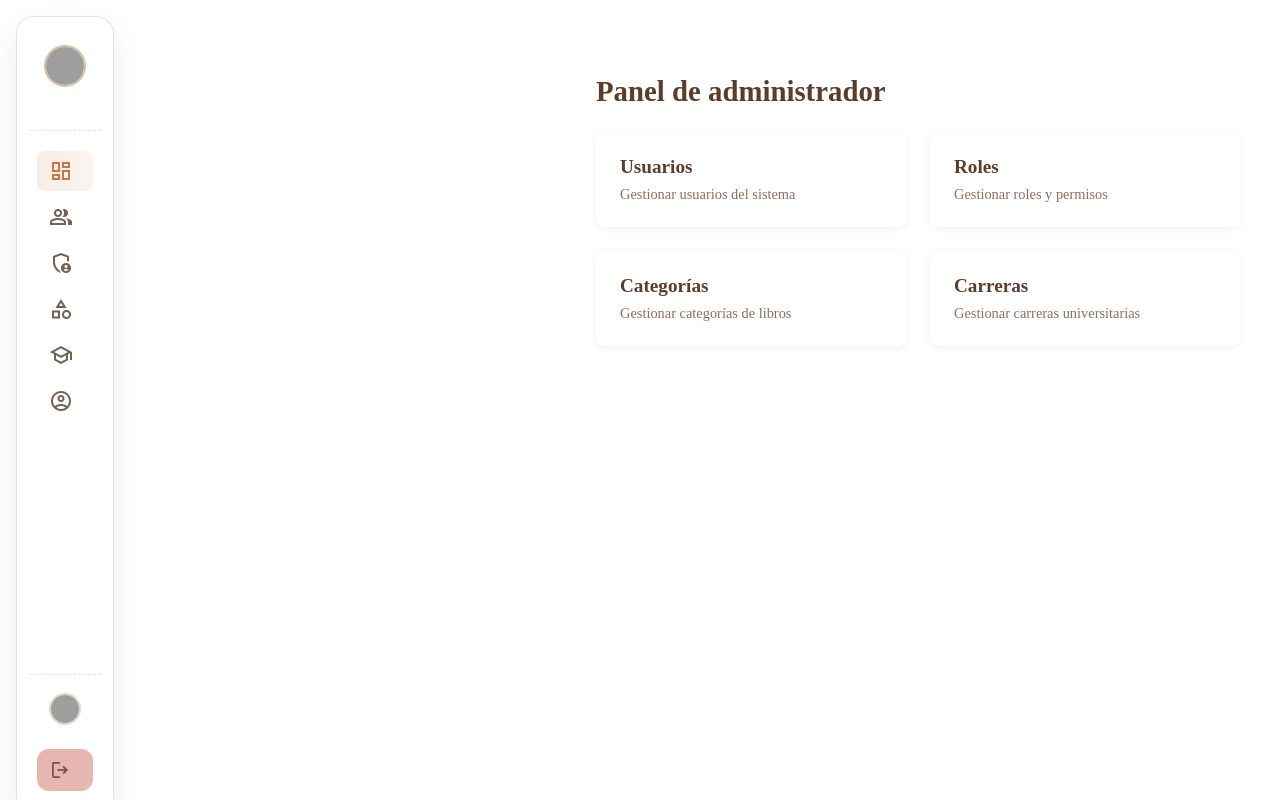
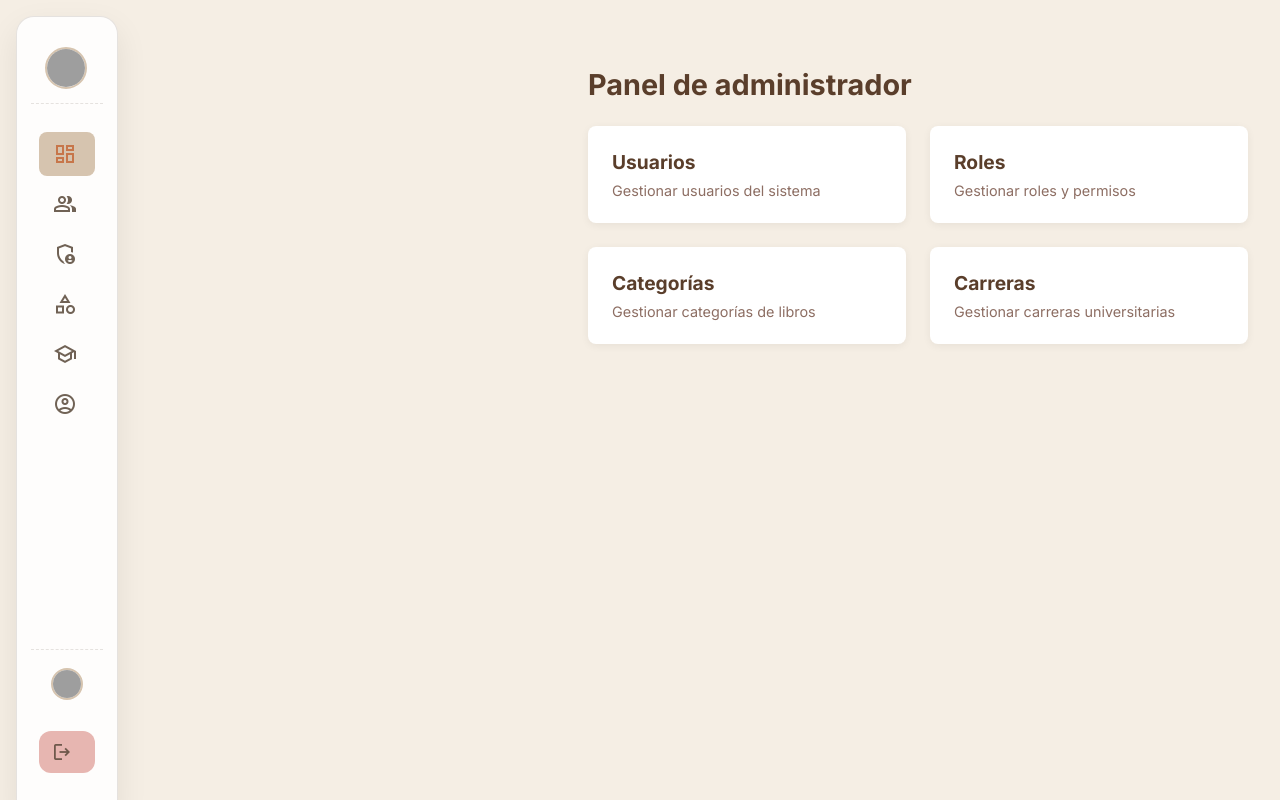
Before and after one commit to luzdl/biblioteca-proyectofinal, a PHP site: page /public/app/admin/index.php in a window 1280 px wide. Run offline with PHP 8.4, Linux system fonts and the light colour scheme; a user stored in the database is signed in; grey boxes are pictures that could not be loaded.

Commit message:
Actualizando sidebar y corrigiendo estilos

```diff
--- a/css/sidebar.css
+++ b/css/sidebar.css
@@ -1,166 +1,140 @@
-/* ==========================
-   SIDEBAR PREMIUM TONOS TIERRA
-   ========================== */
+/* ================================
+        SIDEBAR TONOS TIERRA
+   ================================ */
 
 @import url('https://fonts.googleapis.com/css2?family=Inter:wght@300;400;600;700&display=swap');
 @import url('https://fonts.googleapis.com/css2?family=Material+Symbols+Outlined:opsz,wght,FILL,GRAD@20..48,100..700,0..1,-50..200');
 
+/* Ajustes globales */
+:root {
+    --coffee: #7A5C3A;
+    --coffee-light: #D6C4AF;
+    --coffee-hover: #E8D9C7;
+    --danger-light: #E7B6B1;
+    --danger-hover: #CC8E86;
+    --bg: #F5EEE4;
+    --line: #E0D3C2;
+    --text: #4E3B26;
+}
+
+body {
+    font-family: "Inter", sans-serif;
+    margin: 0;
+    background: var(--bg);
+}
+
+/* -------------------------------
+        SIDEBAR FIJO CORREGIDO
+   ------------------------------- */
+
 .sidebar {
     position: fixed;
+    left: 0;
     top: 0;
-    left: 0;
     width: 240px;
     height: 100vh;
-    background: #f5eee4;
-    border-right: 1px solid #e0d3c2;
-    padding: 14px 12px;
+    background: var(--bg);
+    padding: 16px 14px;
+    border-right: 1px solid var(--line);
     display: flex;
     flex-direction: column;
-    justify-content: flex-start;
-    box-shadow: 3px 0 8px rgba(0,0,0,0.04);
-    font-family: "Inter", sans-serif;
+    justify-content: space-between;
+    box-shadow: 3px 0 6px rgba(0,0,0,0.05);
+    z-index: 1000;
 }
 
 /* Logo */
 .sidebar-logo {
-    display:flex;
-    flex-direction:column;
-    align-items:center;
-    gap:6px;
-    padding:10px 0;
-    border-bottom:1px solid #eee;
-    margin-bottom: 12px;
+    text-align: center;
+    padding-bottom: 12px;
+    border-bottom: 1px solid var(--line);
 }
 
-.material-symbols-outlined{font-variation-settings:"FILL" 0, "wght" 400, "GRAD" 0; font-size:28px; color:var(--coffee);}
-
 .sidebar-logo img {
-    width: 64px;
-    height: 64px;
+    width: 70px;
+    height: 70px;
     border-radius: 50%;
+    border: 2px solid var(--coffee-light);
     object-fit: cover;
-    border: 2px solid #d6bfa5;
 }
 
 .sidebar-logo h2 {
-    font-size: 18px;
-    margin: 0;
-    color: #7a5c3a;
+    font-size: 20px;
+    margin: 6px 0 0;
     font-weight: 700;
-    font-family: 'Inter', sans-serif;
-    letter-spacing: 0.06em;
-    text-transform: none;
+    color: var(--coffee);
 }
 
-/* Menú */
+/* Menu */
 .sidebar-menu {
+    margin-top: 20px;
     display: flex;
     flex-direction: column;
-    gap: 8px;
+    gap: 6px;
 }
 
 .sidebar-menu a {
-    padding: 8px 12px;
+    padding: 10px 14px;
     font-size: 15px;
+    color: var(--text);
     text-decoration: none;
-    color: #4e3b26;
     border-radius: 8px;
-    transition: 0.20s ease;
-    font-family: 'Inter', sans-serif;
+    transition: 0.25s;
 }
 
 .sidebar-menu a:hover {
-    background: #e8d9c7;
-    color: #3a2b1b;
+    background: var(--coffee-hover);
+    color: var(--coffee);
     transform: translateX(4px);
 }
 
-.sidebar-menu .active {
-    background: #d6c4af;
-    color: #3a2b1b;
-    font-weight: bold;
+.sidebar-menu a.active {
+    background: var(--coffee-light);
+    font-weight: 600;
 }
 
-/* Botón cerrar sesión */
+/* Cerrar sesión */
 .logout-btn {
-    margin-top: 12px;
-    padding: 8px 10px;
+    margin: 20px 0;
+    background: var(--danger-light);
     text-align: center;
+    padding: 10px;
     border-radius: 8px;
-    background: #e7b6b1;
     color: #7a2f2f;
-    font-weight: 700;
+    font-weight: bold;
     text-decoration: none;
-    transition: 0.18s;
-    font-family: 'Inter', sans-serif;
+    transition: 0.25s;
 }
 
 .logout-btn:hover {
-    background: #cc8e86;
+    background: var(--danger-hover);
 }
 
-/* Usuario inferior */
-
-/* push user block to bottom */
+/* Usuario */
 .sidebar-user {
     text-align: center;
-    margin-top: auto;
-    padding-bottom: 8px;
+    margin-bottom: 15px;
 }
-
 
 .sidebar-user img {
     width: 48px;
     height: 48px;
     border-radius: 50%;
-    object-fit: cover;
+    border: 2px solid var(--coffee-light);
     margin-bottom: 6px;
-    border: 2px solid #e4d7c7;
 }
 
-.sidebar-user .user-icon{font-size:36px;color:var(--coffee);margin-bottom:8px}
-
 .sidebar-user p {
-    font-size: 15px;
-    color: #6b4e31;
+    font-size: 14px;
+    color: var(--coffee);
     font-style: italic;
 }
 
-/* If the user block is a link, remove default link styles and keep visual parity */
-.sidebar-user.link-to-profile,
-.sidebar-user.link-to-profile:link,
-.sidebar-user.link-to-profile:visited,
-.sidebar-user.link-to-profile:hover,
-.sidebar-user.link-to-profile:active {
-    color: inherit;
-    text-decoration: none;
+/* -------------------------------
+       CONTENIDO PRINCIPAL
+   ------------------------------- */
+
+.content {
+    margin-left: 260px; /* ← Este ajuste elimina el espacio blanco */
+    padding: 40px;
 }
-
-.sidebar-user.link-to-profile img,
-.sidebar-user.link-to-profile .user-icon {
-    display: inline-block;
-}
-
-/* Stronger rules to override global link styles that may apply */
-.sidebar a.sidebar-user.link-to-profile,
-.sidebar a.sidebar-user.link-to-profile:link,
-.sidebar a.sidebar-user.link-to-profile:visited,
-.sidebar a.sidebar-user.link-to-profile:hover,
-.sidebar a.sidebar-user.link-to-profile:active {
-    color: inherit !important;
-    text-decoration: none !important;
-    background: transparent !important;
-}
-
-.sidebar a.sidebar-user.link-to-profile img,
-.sidebar a.sidebar-user.link-to-profile .user-icon,
-.sidebar a.sidebar-user.link-to-profile p,
-.sidebar a.sidebar-user.link-to-profile p i {
-    color: inherit !important;
-    text-decoration: none !important;
-}
-
-/* ensure material icon keeps the sidebar color */
-.sidebar a.sidebar-user.link-to-profile .user-icon {
-    color: var(--coffee) !important;
-}
```
